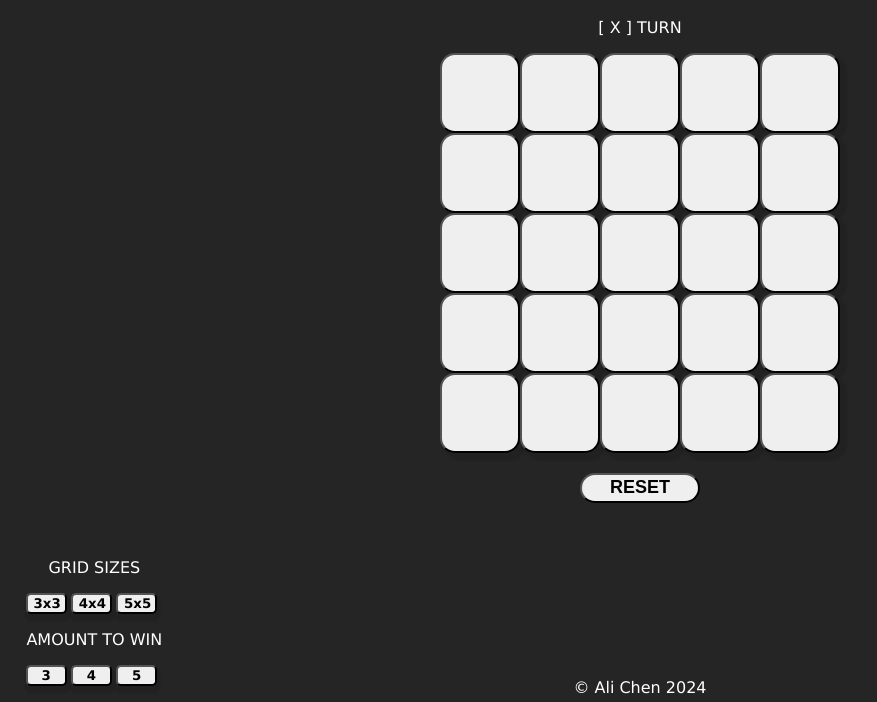
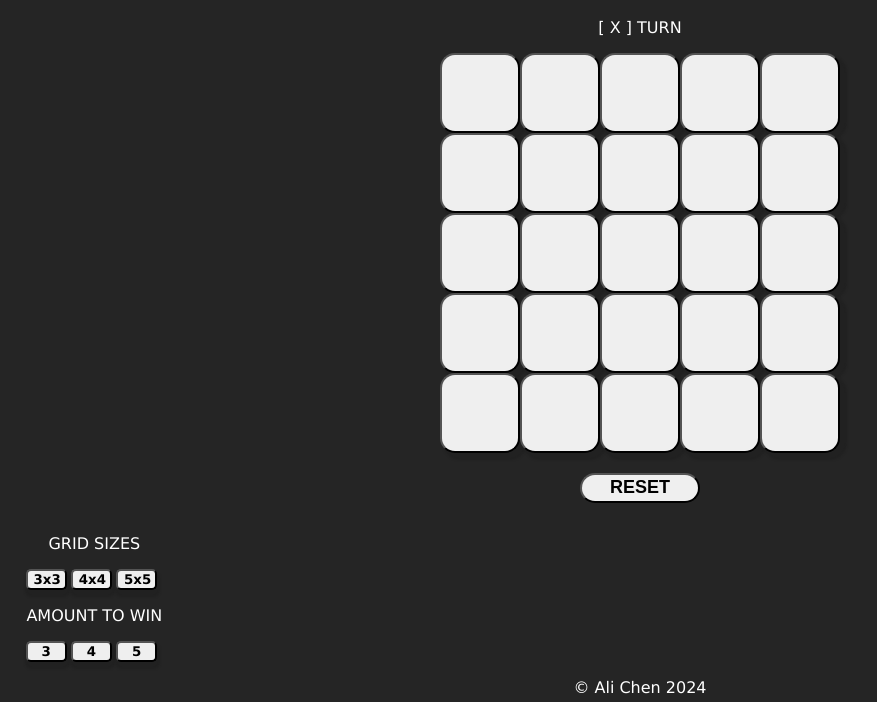
Before and after one commit to env1ou5/tic-tac-toe, a plain HTML site: page index.html in a window 1280 px wide. Shown: the part 98-800 px from the top of the page, without its empty margins (0-877 px from the left). Drawn offline with Linux system fonts and the light colour scheme.

Commit message:
Update style.css

```diff
--- a/style.css
+++ b/style.css
@@ -155,7 +155,7 @@ body {
 }
 
 #ButtonsHolder {
-    bottom: 2%;
+    bottom: 5%;
     left: 2%;
     position: absolute;
 }
```
